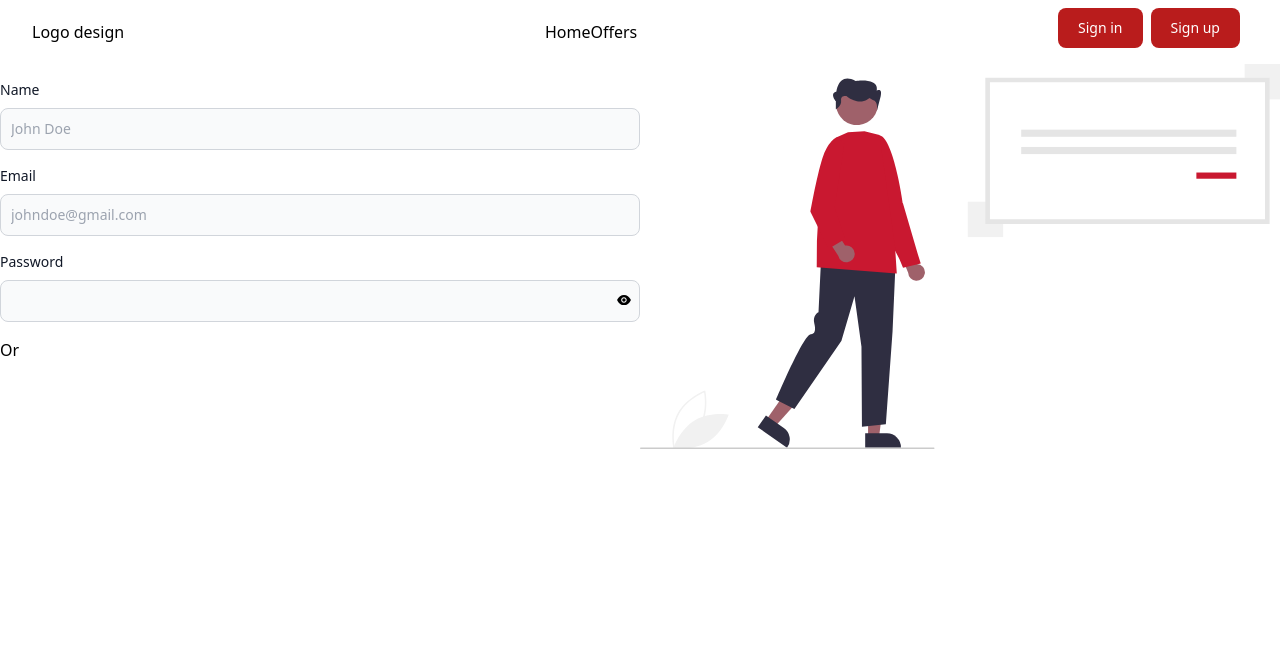
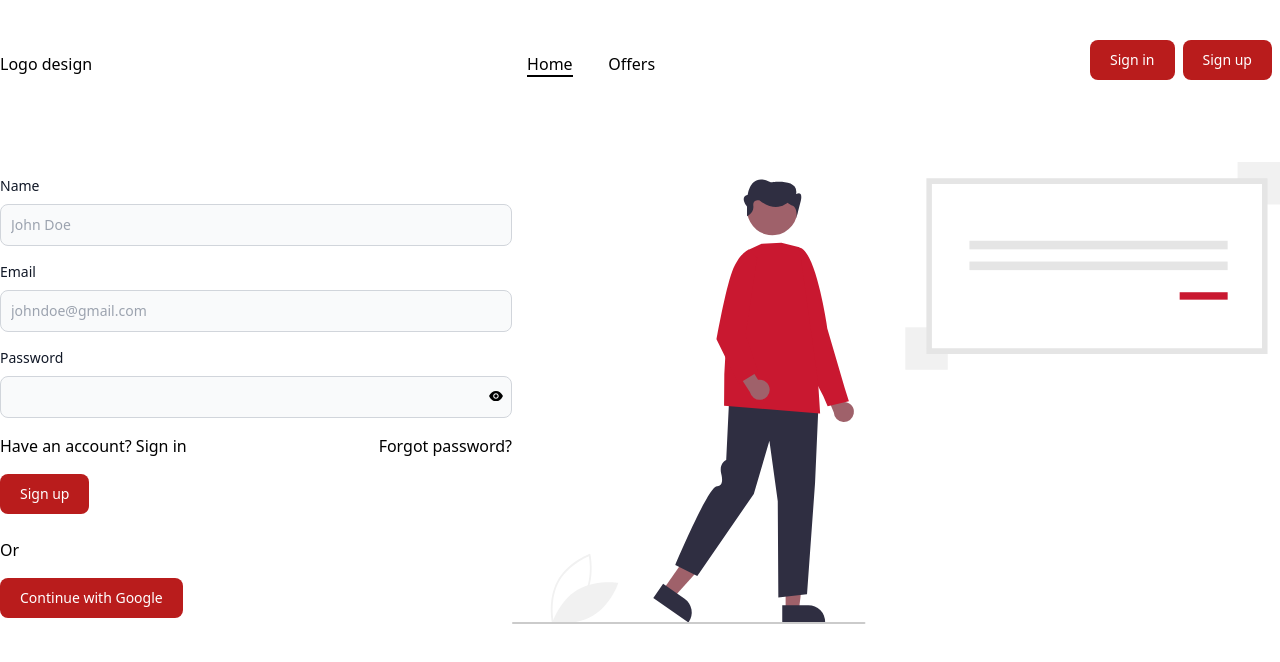
Before and after one commit to MainaMary/Real-Estate-app, a React (Vite) app: page / in a window 1280 px wide. Shown: the top 662 px of the page. Built offline with nearby package versions, Linux system fonts and the light colour scheme.

Commit message:
UI housekeeping

```diff
--- a/src/App.tsx
+++ b/src/App.tsx
@@ -1,14 +1,13 @@
-import { useState } from 'react'
-
-
+import { useState } from "react";
+import { allRoutes } from "./routes/routes";
+import CustomLoader from "./components/CustomLoader";
+import { RouterProvider } from "react-router-dom";
 function App() {
-
-
   return (
-    <div className="App">
-
+    <div className="max-w-[1300px] m-auto">
+      <RouterProvider router={allRoutes} fallbackElement={<CustomLoader />} />
     </div>
-  )
+  );
 }
 
-export default App
+export default App;
--- a/src/components/Navbar.tsx
+++ b/src/components/Navbar.tsx
@@ -9,11 +9,14 @@ const Navbar = () => {
  ]
  const navigate = useNavigate()
   return (
-    <div className='flex items-center justify-between h-16 px-8'>
+    <div className='flex items-center justify-between h-32'>
         <h2>Logo design</h2>
-        <ul>
+        <ul className=' w-[10%] flex justify-between'>
             {menuList.map(label =>
-            <NavLink key={label.label} to={label.path}>{label.label}</NavLink>)}
+            <li key={label.label}>
+              <NavLink  to={label.path} className={({isActive})=> isActive ? " text-primary-color border-b-2 border-primary-color" :""}>{label.label}</NavLink>
+            </li>
+            )}
         </ul>
         <div className='flex'>
             <CustomButton name="Sign in" onClick={() => navigate('/login')}/>
--- a/src/main.tsx
+++ b/src/main.tsx
@@ -1,13 +1,11 @@
 import React from 'react'
 import ReactDOM from 'react-dom/client'
-import { RouterProvider } from 'react-router-dom'
-import CustomLoader from './components/CustomLoader'
 import App from './App'
 import './index.css'
-import { allRoutes } from './routes/routes'
+
 
 ReactDOM.createRoot(document.getElementById('root') as HTMLElement).render(
   <React.StrictMode>
-    <RouterProvider router={allRoutes} fallbackElement={<CustomLoader/>}/>
+   <App/>
   </React.StrictMode>,
 )
--- a/src/pages/Homepage.tsx
+++ b/src/pages/Homepage.tsx
@@ -6,14 +6,14 @@ import Image from "../assets/realEstate.svg"
 const Homepage = () => {
 
   return (
-    <div>
+    <div className='h-screen '>
       <Navbar/>
-        <div className='flex '>
-           <div className='w-1/2'>
+        <div className='flex items-center mt-8'>
+           <div className='w-full md:w-[40%]'>
             <SignUp/>
            </div>
-           <div className='w-1/2'>
-            <img src={Image} className="w-full h-auto"/>
+           <div className='w-[60%]'>
+            <img src={Image} className="hidden md:block w-full h-auto"/>
            </div>
         </div>
     </div>
--- a/src/pages/auth/SignUp.tsx
+++ b/src/pages/auth/SignUp.tsx
@@ -8,6 +8,7 @@ import CustomInput from "../../components/CustomInput";
 import CustomLabel from "../../components/CustomLabel";
 import { formReducer } from "../../reducer/formReducer";
 import { ActionTypes, ErrorType } from "../../model/types";
+import CustomButton from "../../components/CustomButton";
 
 
 const SignUp = () => {
@@ -91,9 +92,18 @@ const SignUp = () => {
           </div>
 
         </div>
+        <div className="my-4 block  md:flex justify-between">
+          <p>Have an account? <span className="text-primary-color">Sign in</span></p>
+          <p>Forgot password?</p>
+        </div>
+        <div className="my-4">
+          <CustomButton name="Sign up"/>
+        </div>
       </form>
       <form>
-       <div>Or</div>
+       <div className="my-4">Or</div>
+
+       <CustomButton name="Continue with Google"/>
       </form>
     </div>
   );
```
